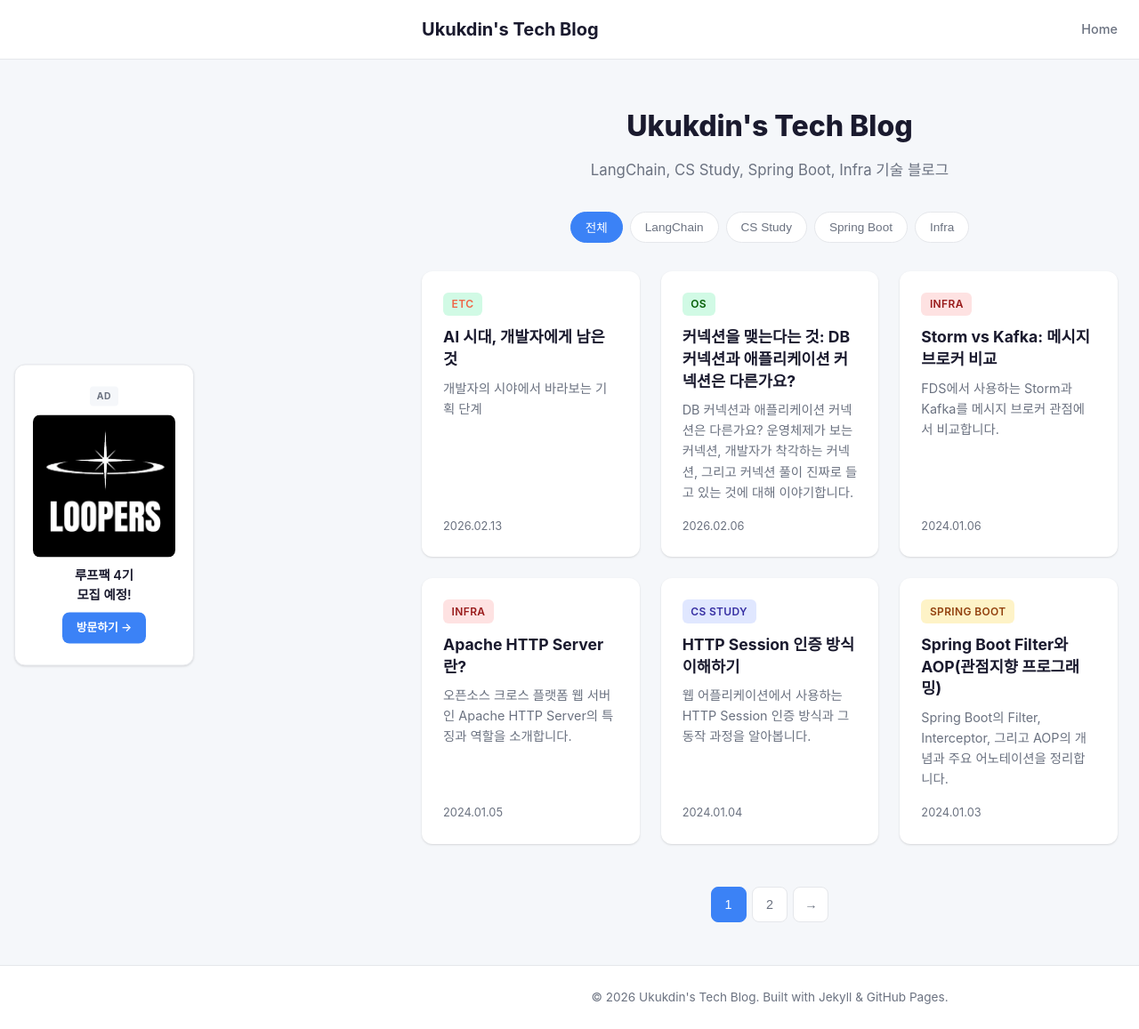
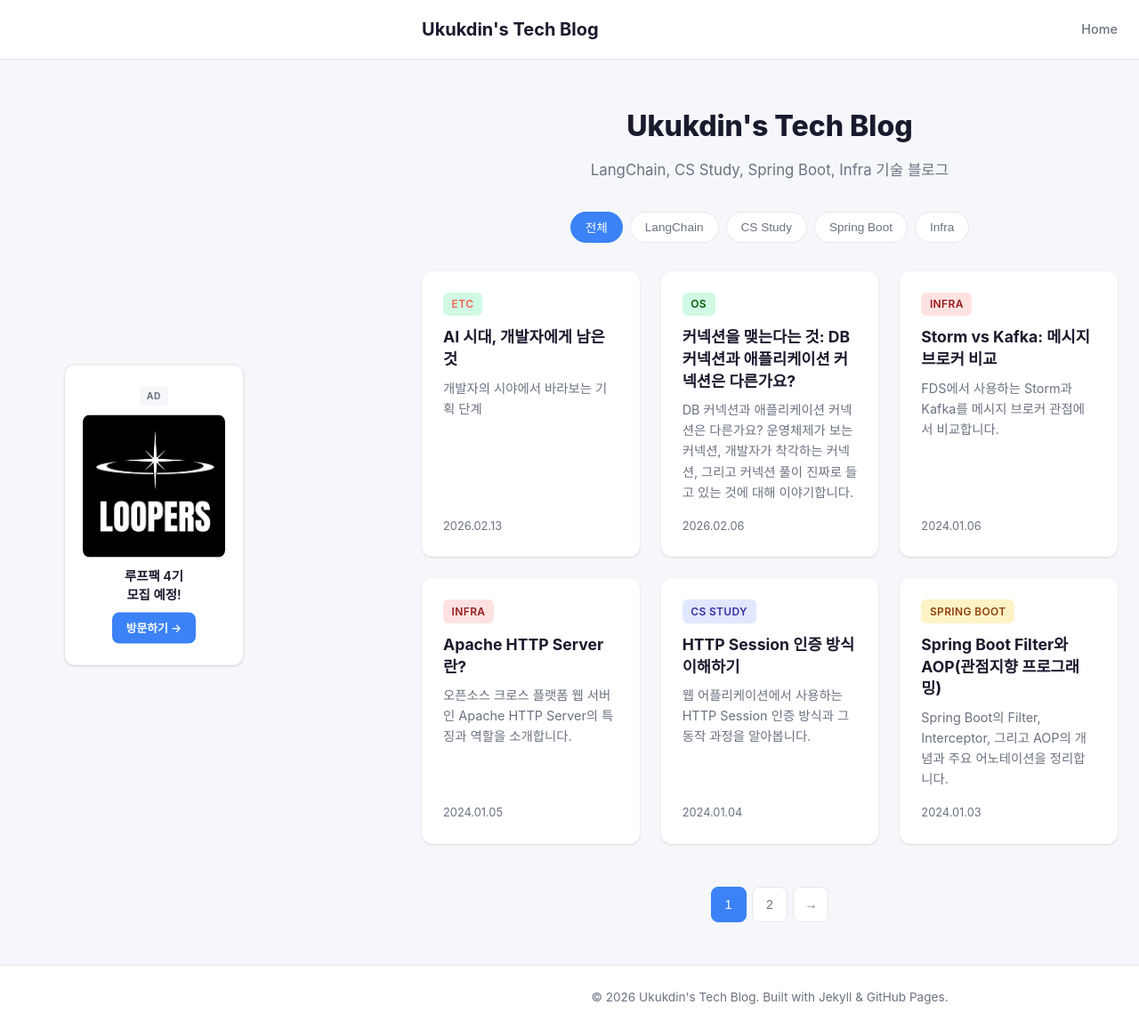
Before and after one commit to ukukdin/ukukdin.github.io, a Jekyll site: the page built from index.html, in a window 1280 px wide and 1157 px high. Shown: the whole window at 89% size. Built offline with Jekyll 4.4.1, drawn with Linux system fonts in a browser that asks for light colours.

```diff
--- a/assets/css/main.css
+++ b/assets/css/main.css
@@ -22,7 +22,7 @@
 /* ===== Ad Banner (마우스 추적 플로팅, 2x 사이즈) ===== */
 .ad-banner {
   position: fixed;
-  left: 16px;
+  left: 72px;
   top: 50%;
   transform: translateY(-50%);
   z-index: 90;
```
